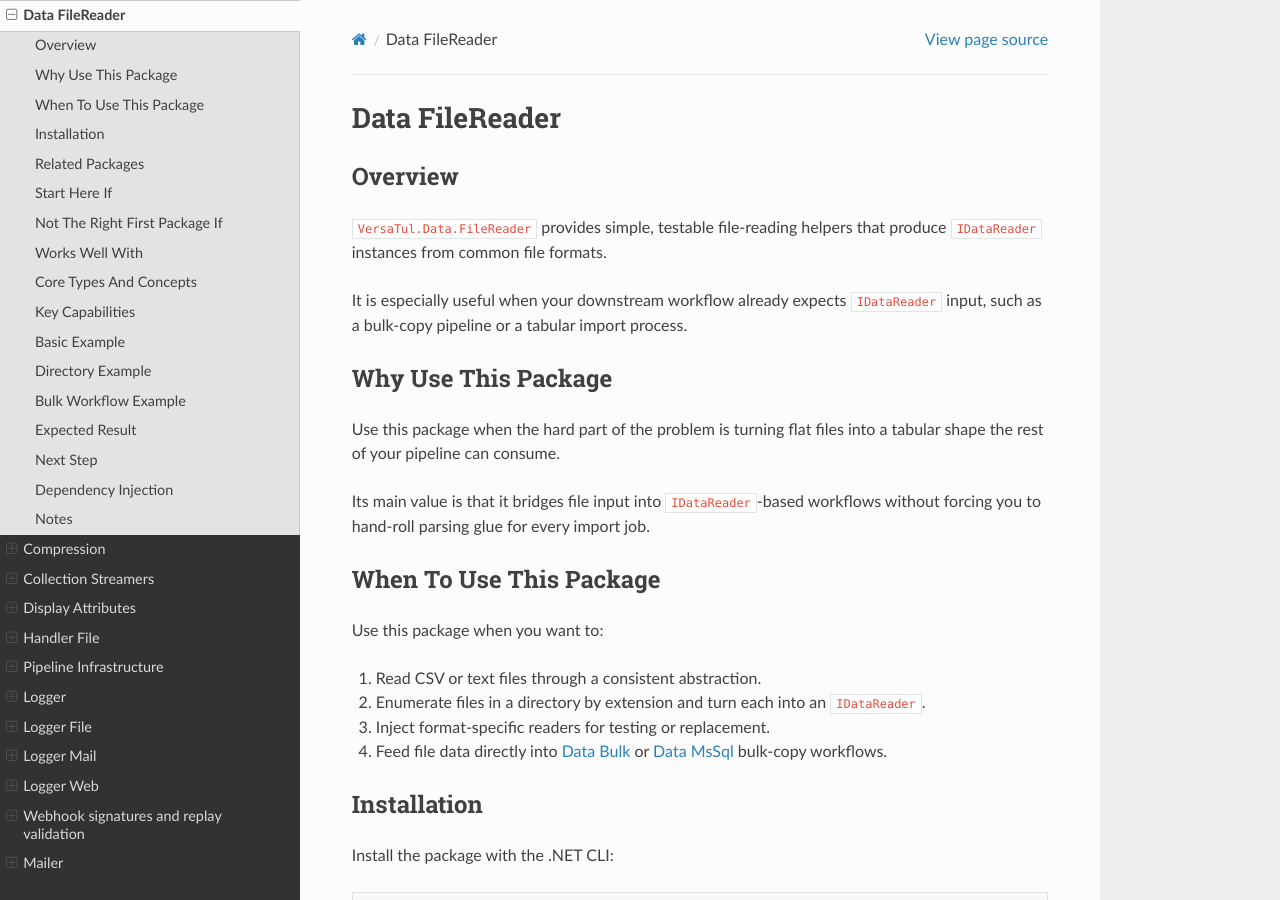
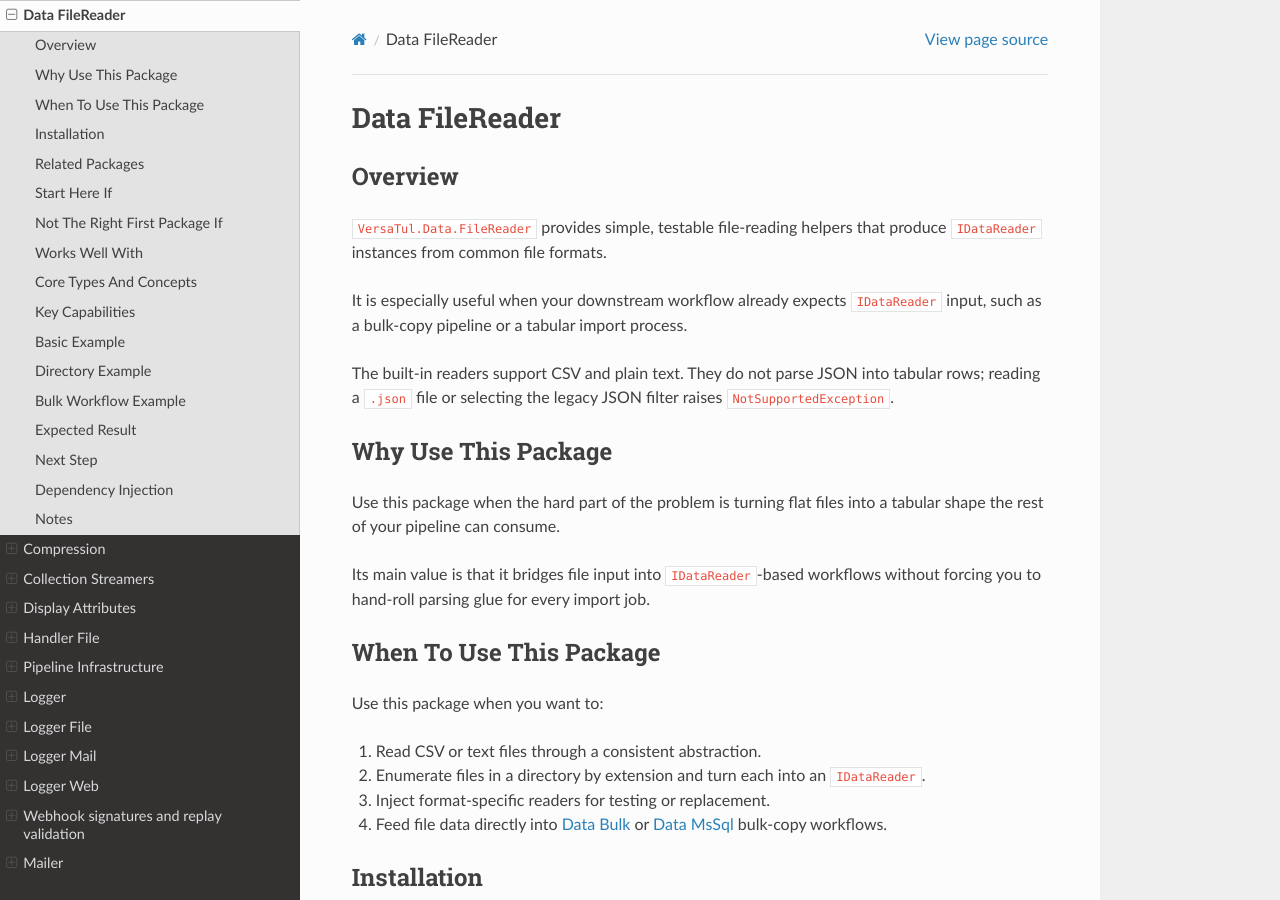
Before and after one commit to BjornWilliams/DocsVersaTul, a Sphinx documentation site: the page built from docs/source/file-reader.rst, in a window 1280 px wide and 900 px high. Built offline with Sphinx 7.4.7 and the Read the Docs theme 3.1.0, drawn with Linux system fonts in a browser that asks for light colours.

Commit message:
State the FileReader JSON boundary
Fixes AB#3063

AB#3060

```diff
--- a/docs/source/file-reader.rst
+++ b/docs/source/file-reader.rst
@@ -7,6 +7,8 @@
 ``VersaTul.Data.FileReader`` provides simple, testable file-reading helpers that produce ``IDataReader`` instances from common file formats.
 
 It is especially useful when your downstream workflow already expects ``IDataReader`` input, such as a bulk-copy pipeline or a tabular import process.
+
+The built-in readers support CSV and plain text. They do not parse JSON into tabular rows; reading a ``.json`` file or selecting the legacy JSON filter raises ``NotSupportedException``.
 
 Why Use This Package
 --------------------
```
